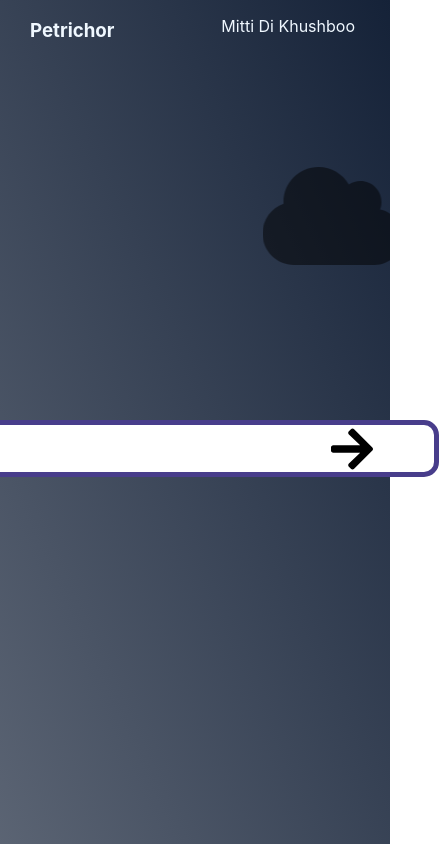
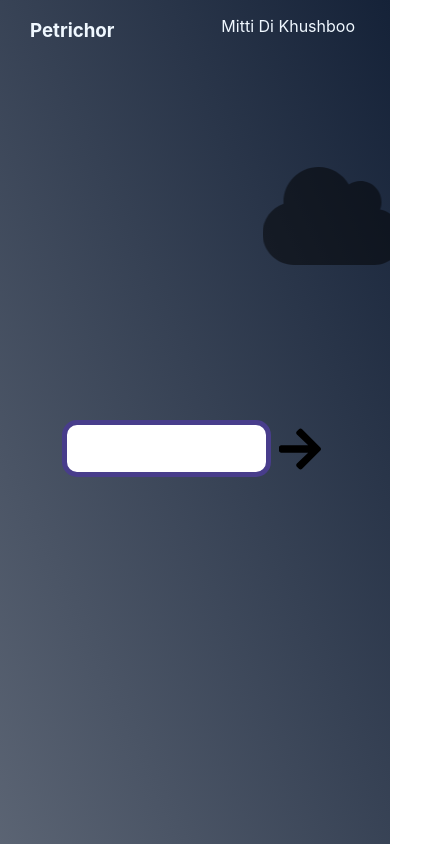
Before and after one commit to rohitanand11/petrichor, a React (Create React App) app: page / in a window 390 px wide. Shown: the whole page, 439 px wide, since content can reach past the window. Built offline with nearby package versions, Linux system fonts and the light colour scheme.

Commit message:
Modified search bar for to make it responsive for smaller screen.

```diff
--- a/src/components/search_bar/searchBar.module.css
+++ b/src/components/search_bar/searchBar.module.css
@@ -7,7 +7,7 @@
 
 .inputAndSuggestions{
     min-height: 400px;
-    width: 60%;
+    width: 50%;
     display:flex;
     flex-direction: column;
     align-items: center;
@@ -15,6 +15,7 @@
 
 .inputClass{
     height: 45px;
+    width: 100%;
     border:5px solid darkslateblue;
     border-radius: 15px;
     font-size: 40px;
@@ -35,7 +36,8 @@
 
 .arrowContainer{
     top:5px;
-    left: 40px;
+    padding-left: 15px;
+    /* left: 40px; */
     position: relative;
 }
 
```
